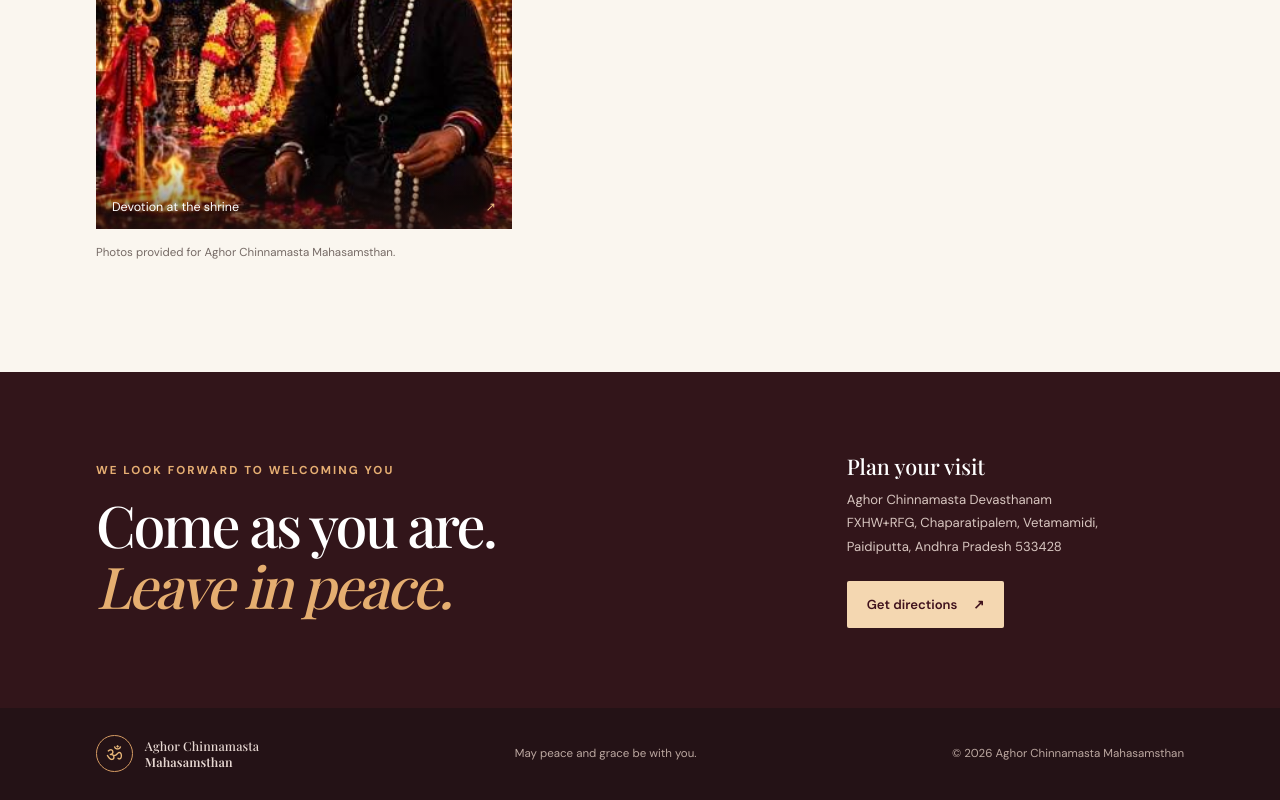
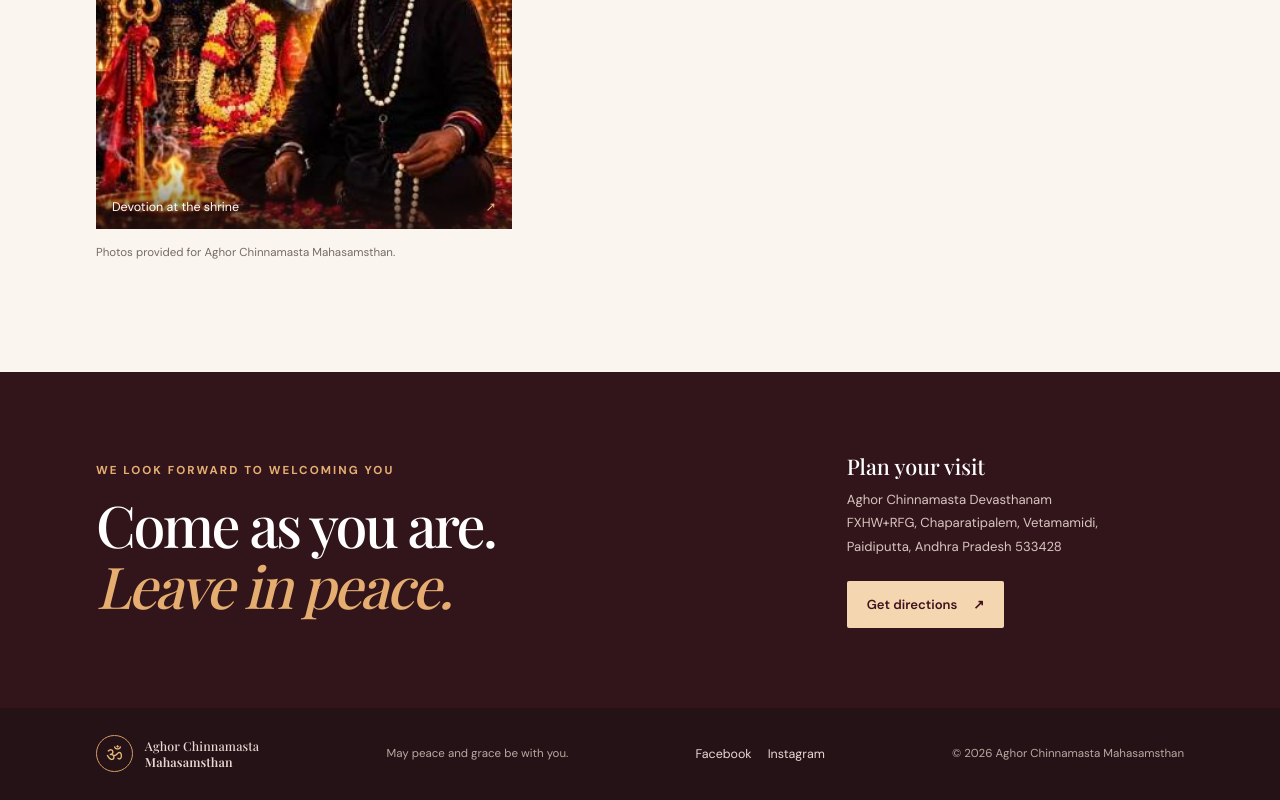
Before and after one commit to ACINTYO-MED/temple, a plain HTML site: page index.html in a window 1280 px wide. Shown: the part 3204-4004 px from the top of the page. Drawn offline with nearby package versions, Linux system fonts and the light colour scheme; a web font is replaced by a local one.

Commit message:
Add temple social media links
Co-authored-by: Copilot <223556219+Copilot@users.noreply.github.com>

```diff
--- a/css/style.css
+++ b/css/style.css
@@ -103,6 +103,9 @@ h1 em, h2 em { color: #e5ae70; font-weight: 500; }
 .footer-brand .brand-mark { width: 2.3rem; height: 2.3rem; font-size: 1.2rem; }
 .footer-brand .brand-name { font-size: .78rem; }
 .site-footer > p, .copyright { color: #bca8a1; font-size: .72rem; }
+.social-links { display: flex; gap: 1rem; }
+.social-links a { color: #e8d9d3; font-size: .78rem; text-decoration: none; }
+.social-links a:hover, .social-links a:focus-visible { color: #e5ae70; }
 .whatsapp-button { position: fixed; z-index: 10; right: 1.5rem; bottom: 1.5rem; display: flex; align-items: center; gap: .6rem; padding: .75rem 1rem; border-radius: 3rem; color: white; background: #218c58; box-shadow: 0 5px 20px rgba(20, 42, 28, .25); font-size: .8rem; font-weight: 600; text-decoration: none; transition: background .2s, transform .2s; }
 .whatsapp-button:hover { transform: translateY(-2px); background: #177547; }
 .whatsapp-button svg { width: 1.2rem; fill: currentColor; }
--- a/index.html
+++ b/index.html
@@ -165,6 +165,10 @@
         <span class="brand-name">Aghor Chinnamasta<br><strong>Mahasamsthan</strong></span>
       </a>
       <p>May peace and grace be with you.</p>
+      <nav class="social-links" aria-label="Social media">
+        <a href="https://www.facebook.com/210642748796339/" target="_blank" rel="noopener noreferrer">Facebook</a>
+        <a href="https://www.instagram.com/chinnamastamahasamsthan" target="_blank" rel="noopener noreferrer">Instagram</a>
+      </nav>
       <span class="copyright">© <span id="year"></span> Aghor Chinnamasta Mahasamsthan</span>
     </footer>
 
```
